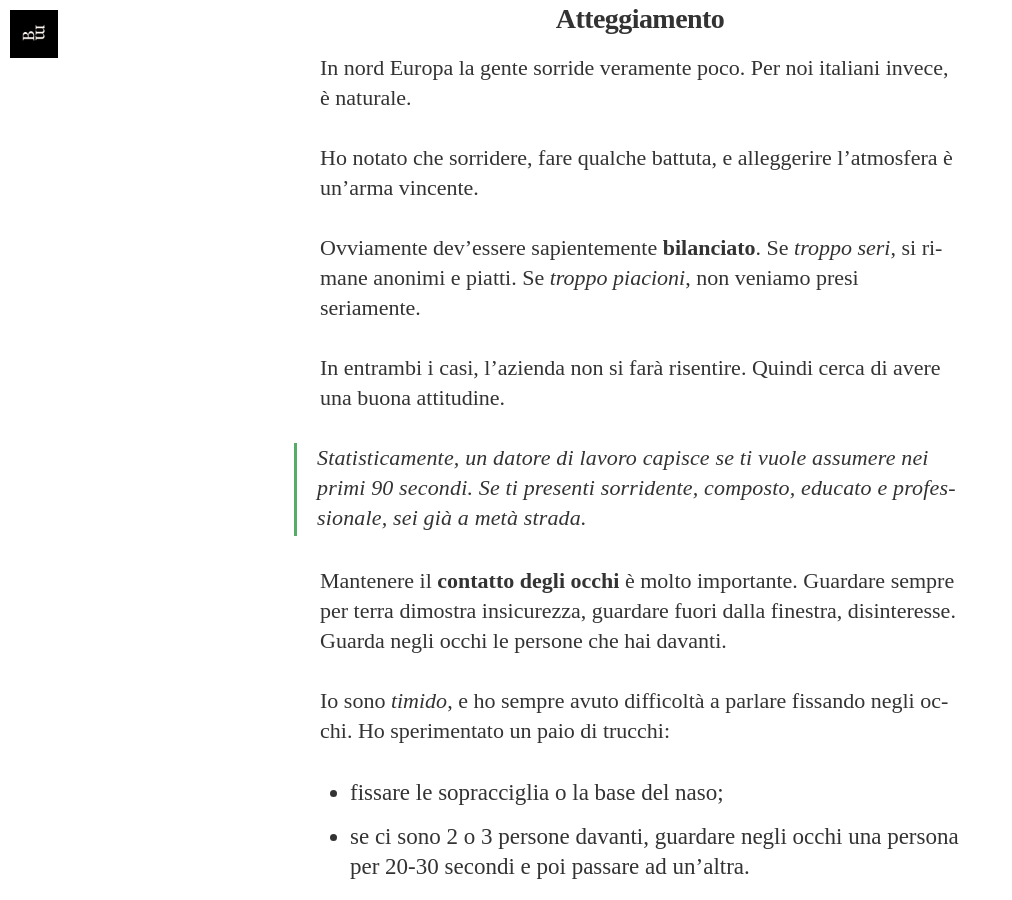
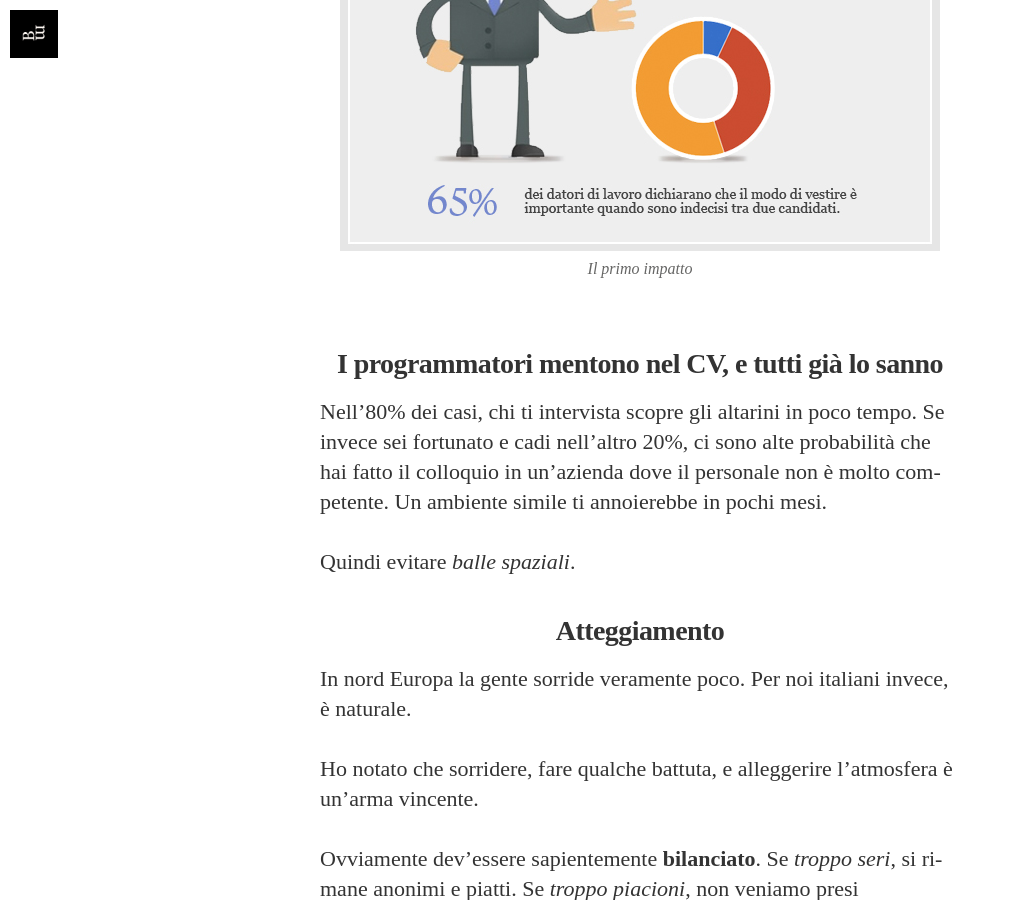
Before and after one commit to borgateo/blog, a Jekyll site: the page built from _posts/2014-11-08-il-colloquio-di-lavoro.markdown, in a window 1280 px wide and 900 px high, scrolled down 2540 px. Shown: the whole window, without its empty margins (0-1012 px from the left). Built offline with Jekyll 4.4.1, drawn with Linux system fonts in a browser that asks for light colours; nearby versions of some CDN libraries; some web fonts are replaced; Markdown is read by kramdown in place of the engine named in the settings.

Commit message:
create statistics jpg

```diff
--- a/_posts/2014-11-08-il-colloquio-di-lavoro.markdown
+++ b/_posts/2014-11-08-il-colloquio-di-lavoro.markdown
@@ -30,6 +30,8 @@ Negli ultimi tempi ho avuto la fortuna di vestire i panni de “*il tizio che st
 Questo mi ha aperto gli occhi a molti aspetti che prima mi sembravano scontati o irrilevanti.
 
 Ecco quindi alcune dritte. Non sto dicendo che seguendole passerai ogni colloquio. Ma sono sicuro che ti potranno essere d’aiuto.
+
+![Il primo impatto](/assets/article_images/2014-11-08-il-colloquio-di-lavoro/omino.jpg)
 
 ##### I programmatori mentono nel CV, e tutti già lo sanno
 
```
Also changed, not shown: assets/article_images/2014-11-08-il-colloquio-di-lavoro/omino.jpg (added), 1 other file.
